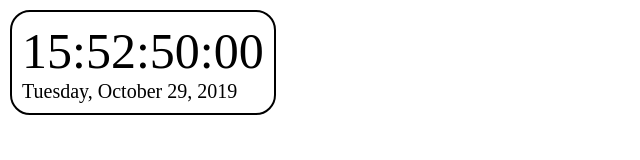
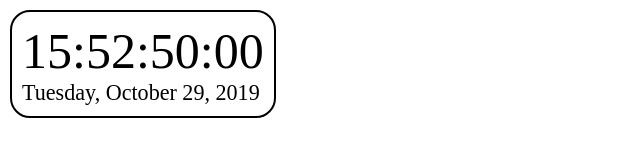
Before and after one commit to km201802/clock, a plain HTML site: page index.html in a window 1280 px wide. Shown: the whole page, without its empty margins (0-640 px from the left). Drawn offline with nearby package versions, Linux system fonts and the light colour scheme.

Commit message:
Update style.css

```diff
--- a/css/style.css
+++ b/css/style.css
@@ -4,7 +4,7 @@
   font-size: 50px;
 }
 #date{
-  font-size: 20px;
+  font-size: 22.1px;
 }
 #box{
   position: absolute;
```
